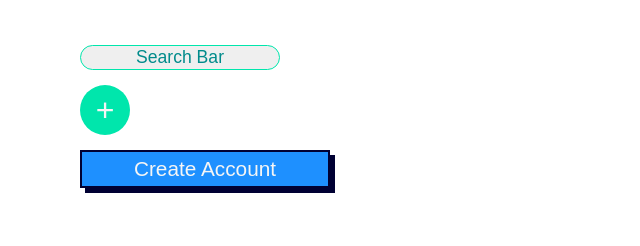
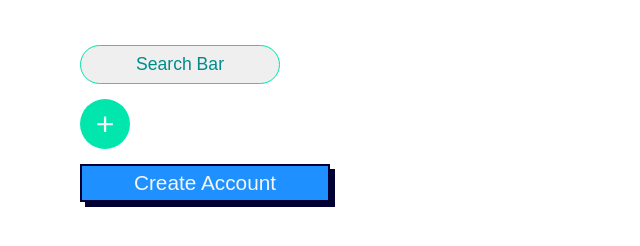
Before and after one commit to AEFitzGerald/Button-up, a plain HTML site: page index.html in a window 1280 px wide. Shown: the whole page, without its empty margins (0-640 px from the left). Drawn offline with Linux system fonts and the light colour scheme.

Commit message:
padding adjustment

```diff
--- a/style.css
+++ b/style.css
@@ -18,7 +18,7 @@ body {
     font-style: bold;
     border-radius: 20px;
     border: 1px solid #00e6ac;
-    padding: 65x 20px;
+    padding: 8px 20px;
     width: 200px;
     margin-top: 30px;
 }
```
